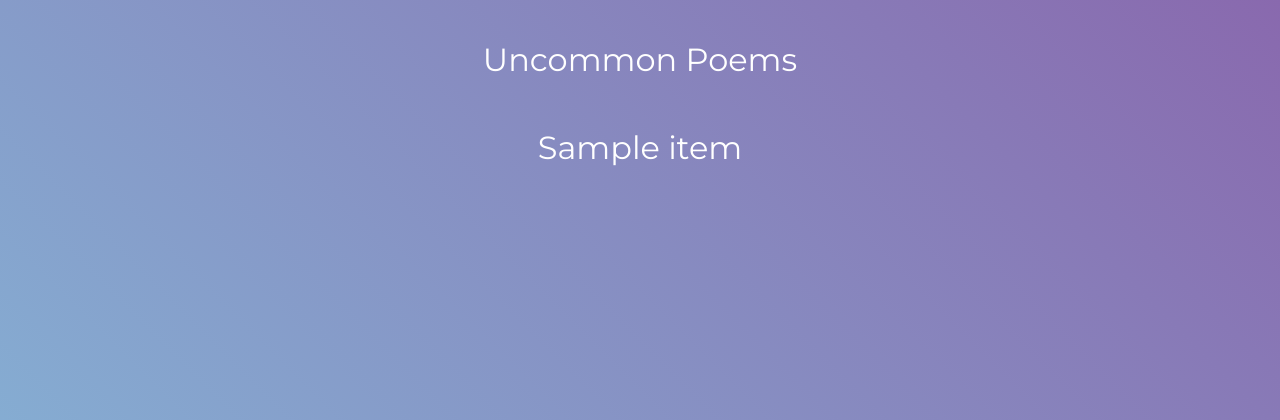
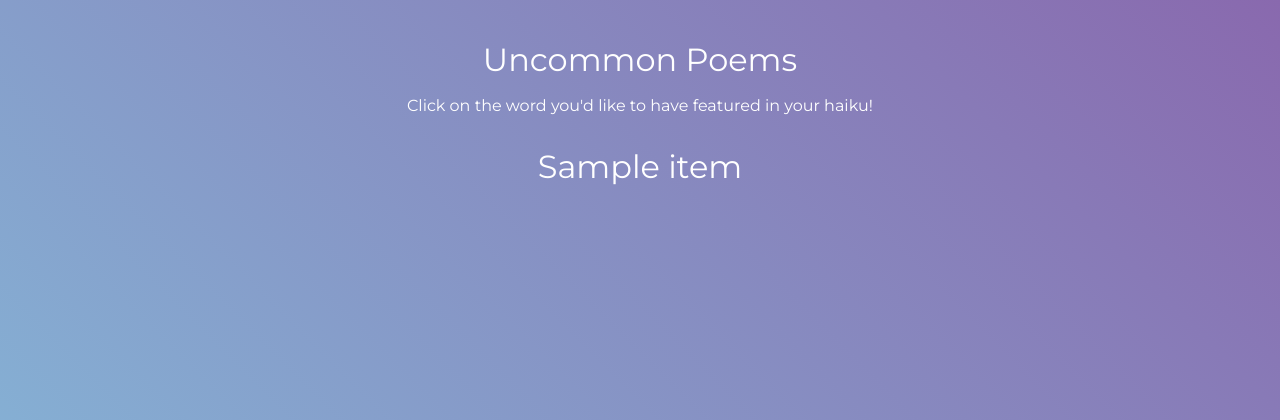
Before and after one commit to mzhao3/rehaB, a Flask app: template templates/bank.html in a window 1280 px wide. Shown: the top 420 px of the page. Run offline with Flask 2, Linux system fonts and the light colour scheme; the template is opened without the code that fills it: most values are stand-ins (such as "Sample title", 1, 10 or a date in 2020); some libraries are stand-ins or nearby versions.

Commit message:
haiku instructions

```diff
--- a/templates/bank.html
+++ b/templates/bank.html
@@ -1,8 +1,8 @@
 {% extends "base.html" %}
 {% block content %}
-<div style="text-align: center; padding: 10vw 0;" class="background">
+<div style="text-align: center; padding: 5em 0;" class="background">
     <div class="title"><p>Uncommon Poems</p></div>
-
+    <p style="padding: 1em 7vw 2em 7vw">Click on the word you'd like to have featured in your haiku!</p>
     {% for item in content %}
     <a style="text-decoration: none; font-size: 200%; padding: 1em 0;" class="words" href = "/display?input={{item}}"> {{item}} </a>
     <br>
```
